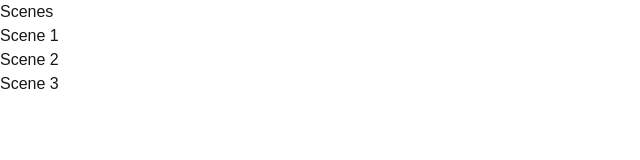
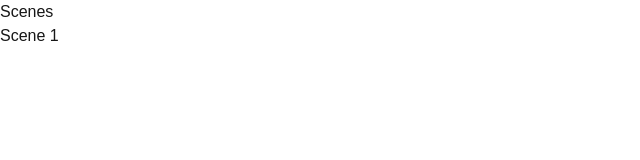
Before and after one commit to YuPototo/conversation-translator-v2, a Next.js app: page / in a window 1280 px wide. Shown: the top 160 px of the page, without its empty margins (0-640 px from the left). Built offline with nearby package versions, Linux system fonts and the light colour scheme.

Commit message:
Add scene functionality with types and data structures

```diff
--- a/src/app/page.tsx
+++ b/src/app/page.tsx
@@ -1,12 +1,12 @@
 import Link from 'next/link'
-import { scenes } from '@/data/scenes'
+import { scenesMeta } from '@/data/scenes'
 
 export default function HomePage() {
     return (
         <div className="p-8">
             <h1 className="text-2xl font-bold mb-6">Scenes</h1>
             <ul className="space-y-4">
-                {scenes.map((scene) => (
+                {Object.values(scenesMeta).map((scene) => (
                     <li key={scene.id}>
                         <Link
                             href={`/scenes/${scene.id}`}
--- /dev/null
+++ b/src/data/getSceneMeta.ts
@@ -0,0 +1,10 @@
+// given a scene, return the meta data
+
+import { Scene } from './types'
+
+export const getSceneMeta = (scene: Scene) => {
+    return {
+        id: scene.id,
+        name: scene.name,
+    }
+}
--- a/src/data/scenes.ts
+++ b/src/data/scenes.ts
@@ -1,10 +1,16 @@
-export interface Scene {
-    id: number
-    name: string
+import { Scene } from './types'
+import { SceneMeta } from './types'
+import { scene_1 } from './scenes/scene_1'
+import { getSceneMeta } from './getSceneMeta'
+
+export const scenesMeta: Record<string, SceneMeta> = {
+    [scene_1.id]: getSceneMeta(scene_1),
 }
 
-export const scenes: Scene[] = [
-    { id: 1, name: 'Scene 1' },
-    { id: 2, name: 'Scene 2' },
-    { id: 3, name: 'Scene 3' },
-]
+export const scenes: Record<string, Scene> = {
+    [scene_1.id]: scene_1,
+}
+
+export const getScene = (id: number) => {
+    return scenes[id]
+}
--- /dev/null
+++ b/src/data/scenes/scene_1.tsx
@@ -0,0 +1,18 @@
+import { Scene } from '@/data/types'
+
+const characters = [
+    { id: 1, name: 'Character 1' },
+    { id: 2, name: 'Character 2' },
+]
+
+const conversations = [
+    { id: 1, characterId: 1, japanese: 'こんにちは', chinese: '你好' },
+    { id: 2, characterId: 2, japanese: 'こんにちは', chinese: '你好' },
+]
+
+export const scene_1: Scene = {
+    id: 1,
+    name: 'Scene 1',
+    characters,
+    conversations,
+}
--- /dev/null
+++ b/src/data/types.ts
@@ -0,0 +1,20 @@
+export interface Scene {
+    id: number
+    name: string
+    characters: Character[]
+    conversations: Sentence[]
+}
+
+export type SceneMeta = Pick<Scene, 'id' | 'name'>
+
+export type Sentence = {
+    id: number
+    characterId: number
+    japanese: string
+    chinese: string
+}
+
+export type Character = {
+    id: number
+    name: string
+}
```
Also changed, not shown: src/app/scenes/[id]/page.tsx (+10 -2 lines).
